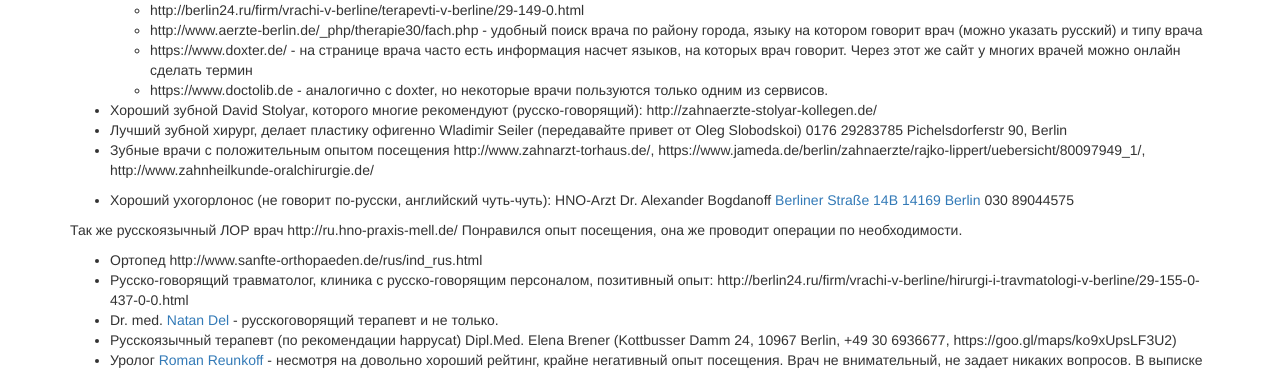
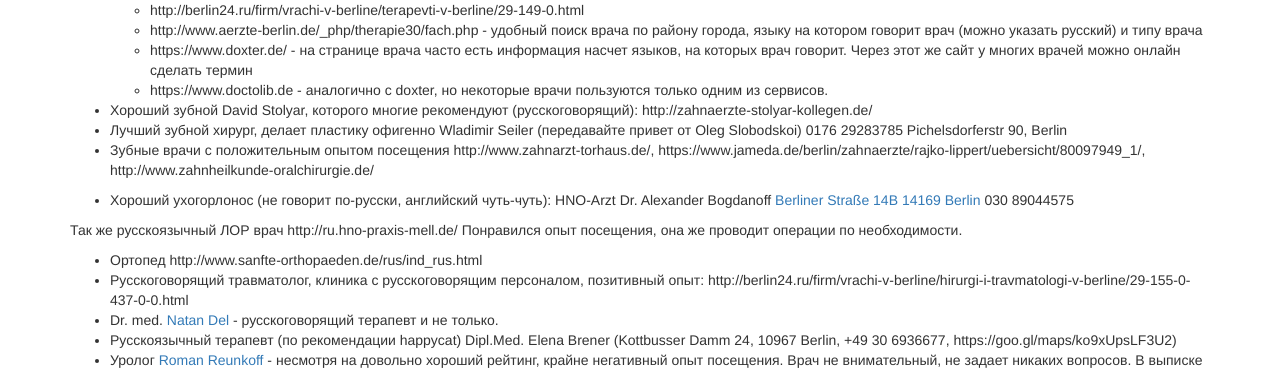
Before and after one commit to ru-de/faq, a Jekyll site: the page built from pages/Медицина.md, in a window 1280 px wide and 900 px high, scrolled down 605 px. Shown: the part 158-530 px from the top of the window. Built offline with Jekyll 4.4.1, drawn with Linux system fonts in a browser that asks for light colours; nearby versions of some CDN libraries.

Commit message:
Travis #1022: sync github pages

```diff
--- a/pages/Медицина.md
+++ b/pages/Медицина.md
@@ -38,7 +38,7 @@ layout: default
   - https://www.doxter.de/ - на странице врача часто есть информация насчет языков, на которых врач говорит. Через этот же сайт у многих врачей можно онлайн сделать термин
   - https://www.doctolib.de - аналогично с doxter, но некоторые врачи пользуются только одним из сервисов.
 
-- Хороший зубной David Stolyar, которого многие рекомендуют (русско-говорящий): http://zahnaerzte-stolyar-kollegen.de/
+- Хороший зубной David Stolyar, которого многие рекомендуют (русскоговорящий): http://zahnaerzte-stolyar-kollegen.de/
 - Лучший зубной хирург, делает пластику офигенно Wladimir Seiler (передавайте привет от Oleg Slobodskoi) 0176 29283785 Pichelsdorferstr 90, Berlin
 - Зубные врачи с положительным опытом посещения http://www.zahnarzt-torhaus.de/, https://www.jameda.de/berlin/zahnaerzte/rajko-lippert/uebersicht/80097949_1/, http://www.zahnheilkunde-oralchirurgie.de/
 
@@ -50,7 +50,7 @@ HNO-Arzt Dr. Alexander Bogdanoff
 Так же русскоязычный ЛОР врач http://ru.hno-praxis-mell.de/  Понравился опыт посещения, она же проводит операции по необходимости.
 
 - Ортопед http://www.sanfte-orthopaeden.de/rus/ind_rus.html
-- Русско-говорящий травматолог, клиника с русско-говорящим персоналом, позитивный опыт: http://berlin24.ru/firm/vrachi-v-berline/hirurgi-i-travmatologi-v-berline/29-155-0-437-0-0.html
+- Русскоговорящий травматолог, клиника с русскоговорящим персоналом, позитивный опыт: http://berlin24.ru/firm/vrachi-v-berline/hirurgi-i-travmatologi-v-berline/29-155-0-437-0-0.html
 - Dr. med. [Natan Del](https://www.jameda.de/berlin/aerzte/innere-allgemeinmediziner/dr-natan-del/uebersicht/80103219_1/) - русскоговорящий терапевт и не только.
 - Русскоязычный терапевт (по рекомендации happycat) Dipl.Med. Elena Brener (Kottbusser Damm 24, 10967 Berlin, +49 30 6936677, https://goo.gl/maps/ko9xUpsLF3U2)
 - Уролог [Roman Reunkoff](https://www.jameda.de/berlin/aerzte/urologen/roman-reunkoff/uebersicht/81294534_1/) - несмотря на довольно хороший рейтинг, крайне негативный опыт посещения. Врач не внимательный, не задает никаких вопросов. В выписке сделал 4 ошибки (ошибся в имени пациента, дате рождения и датах следующих посещений).
```
